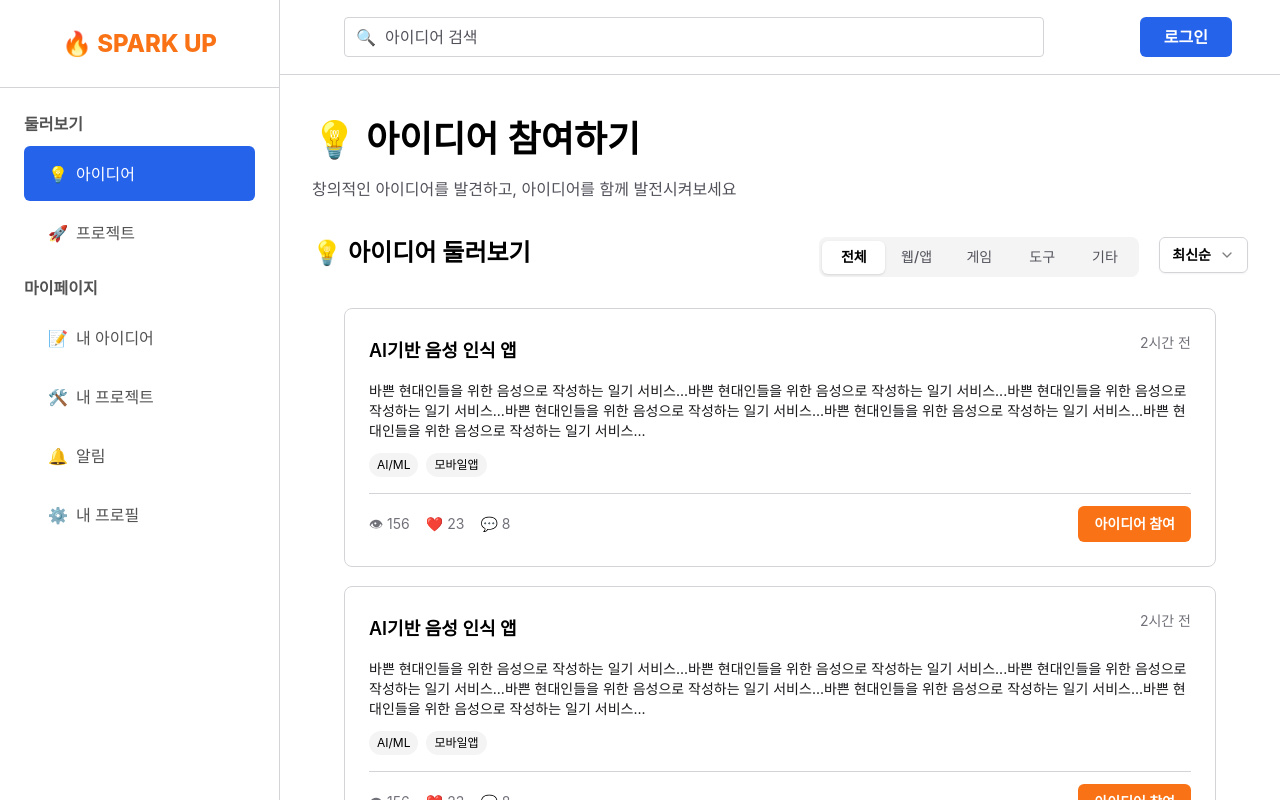
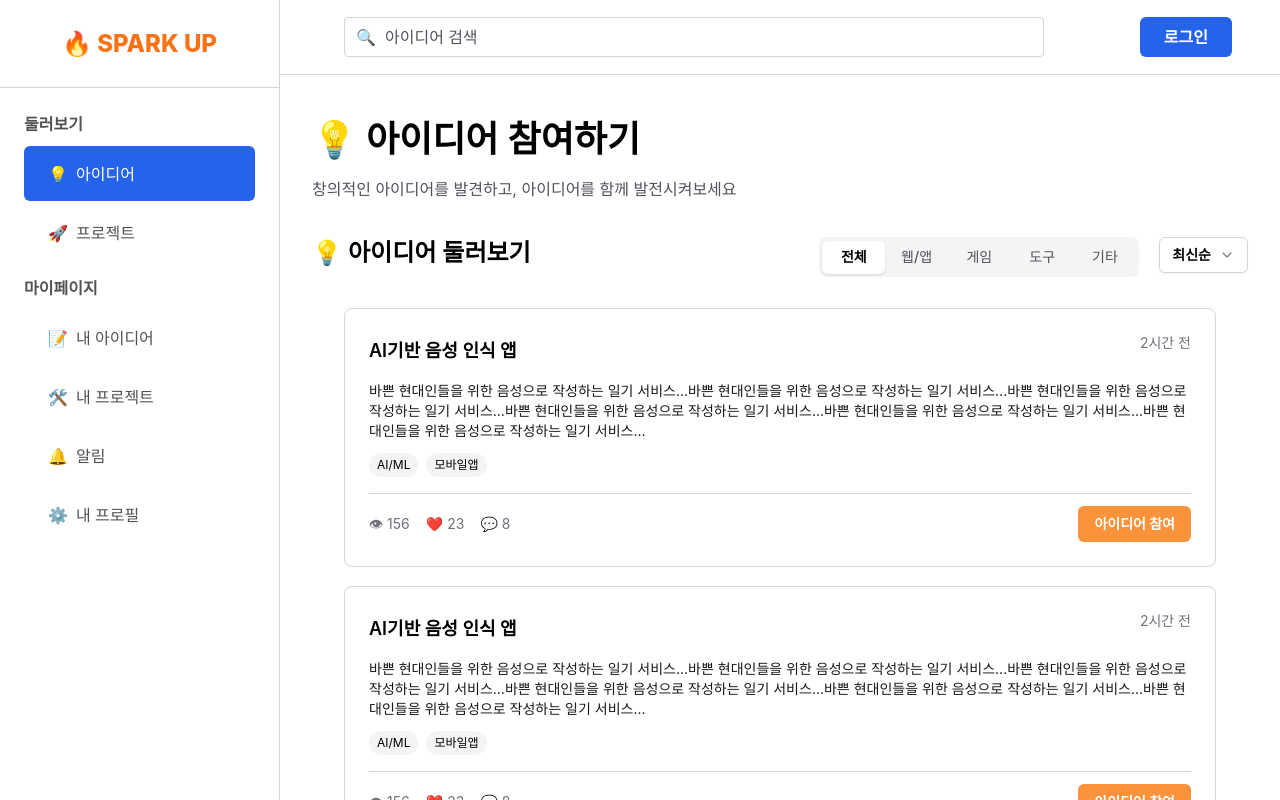
Before and after one commit to sparkup-platform/sparkup-client, a Next.js app: page / in a window 1280 px wide. Built offline with nearby package versions, Linux system fonts and the light colour scheme.

Commit message:
design: 글로벌 css 테마 수정

```diff
--- a/styles/theme.css
+++ b/styles/theme.css
@@ -4,7 +4,7 @@
 @layer base {
   :root {
     /* 스파크업 테마 색상 (라이트 모드) */
-    --color-primary: #f97316;
+    --color-primary: #fb923c;;
     --color-secondary: #f4f4f5;
     --color-background: #ffffff;
     --color-foreground: #18181b;
```
